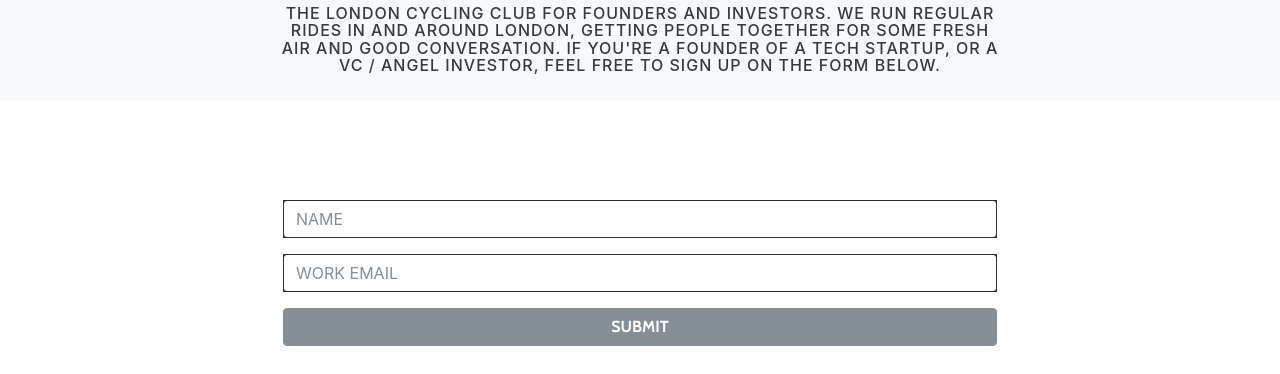
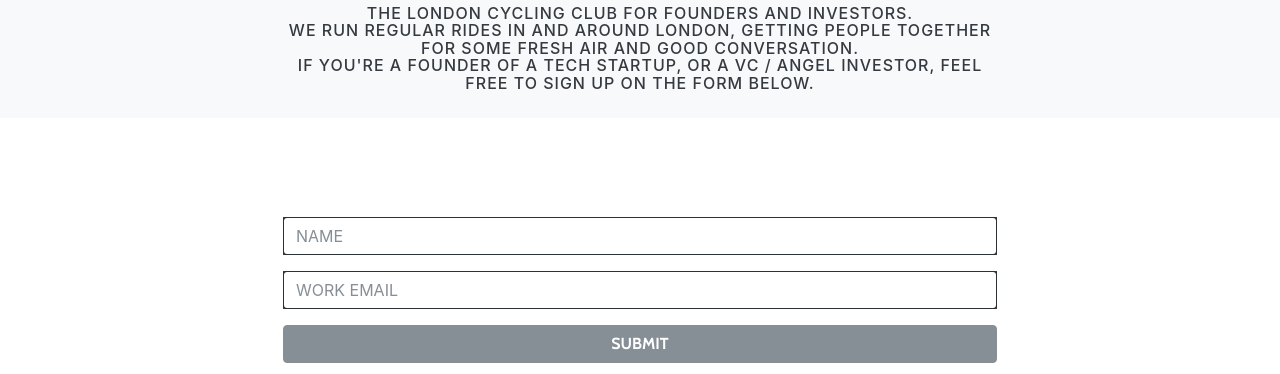
Before and after one commit to thevccc/web, a website with bundled scripts: page index.html in a window 1280 px wide. Shown: the part 723-1097 px from the top of the page. Built offline with nearby package versions, Linux system fonts and the light colour scheme.

Commit message:
Update 3

```diff
--- a/index.html
+++ b/index.html
@@ -53,7 +53,7 @@
       <div class="row">
         <div class="col-lg-8 mx-auto text-dark">
           <h2 class="" contenteditable="true">ABOUT US</h2>
-          <h6 class="" contenteditable="true">The London cycling club for founders and investors. We run regular rides in and around London, getting people together for some fresh air and good conversation. If you're a founder of a tech startup, or a VC / angel investor, feel free to sign up on the form below.
+          <h6 class="" contenteditable="true">The London cycling club for founders and investors. <br>We run regular rides in and around London, getting people together for some fresh air and good conversation. <br>If you're a founder of a tech startup, or a VC / angel investor, feel free to sign up on the form below.
             <br>
             <br> </h6>
         </div>
```
